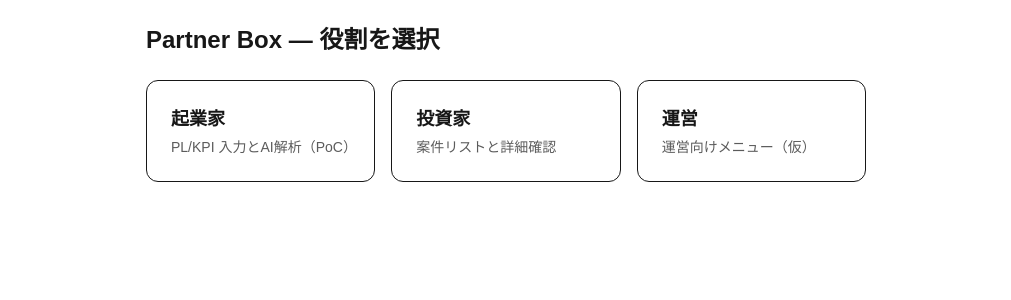
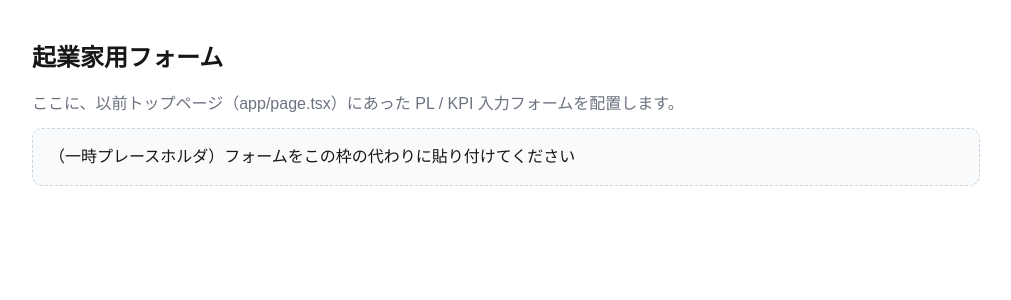
Before and after one commit to satoru-boop/partnerbox-poc-v2, a Next.js app: page /founder in a window 1280 px wide. Shown: the top 300 px of the page, without its empty margins (134-1145 px from the left). Built offline with nearby package versions, Linux system fonts and the light colour scheme.

Commit message:
Update page.tsx

```diff
--- a/app/founder/page.tsx
+++ b/app/founder/page.tsx
@@ -1,26 +1,17 @@
 'use client'
-import Link from 'next/link'
 
-export default function Page() {
-  const Card = ({
-    href, title, desc,
-  }: { href: string; title: string; desc: string }) => (
-    <Link
-      href={href}
-      className="block rounded-xl border p-6 hover:shadow transition"
-    >
-      <div className="text-lg font-semibold">{title}</div>
-      <div className="text-sm opacity-70 mt-1">{desc}</div>
-    </Link>
-  )
+import React from 'react'
 
+export default function FounderPage() {
   return (
-    <main className="max-w-3xl mx-auto p-6 space-y-6">
-      <h1 className="text-2xl font-bold">Partner Box — 役割を選択</h1>
-      <div className="grid gap-4 sm:grid-cols-3">
-        <Card href="/founder" title="起業家" desc="PL/KPI 入力とAI解析（PoC）" />
-        <Card href="/investor" title="投資家" desc="案件リストと詳細確認" />
-        <Card href="/ops" title="運営" desc="運営向けメニュー（仮）" />
+    <main style={{ maxWidth: 980, margin: '40px auto', padding: '0 16px' }}>
+      <h1 style={{ fontSize: 24, fontWeight: 800, marginBottom: 16 }}>起業家用フォーム</h1>
+      <p style={{ color: '#6b7280', marginBottom: 12 }}>
+        ここに、以前トップページ（app/page.tsx）にあった PL / KPI 入力フォームを配置します。
+      </p>
+
+      <div style={{ padding: 16, border: '1px dashed #cbd5e1', borderRadius: 10, background: '#f8fafc' }}>
+        （一時プレースホルダ）フォームをこの枠の代わりに貼り付けてください
       </div>
     </main>
   )
```
